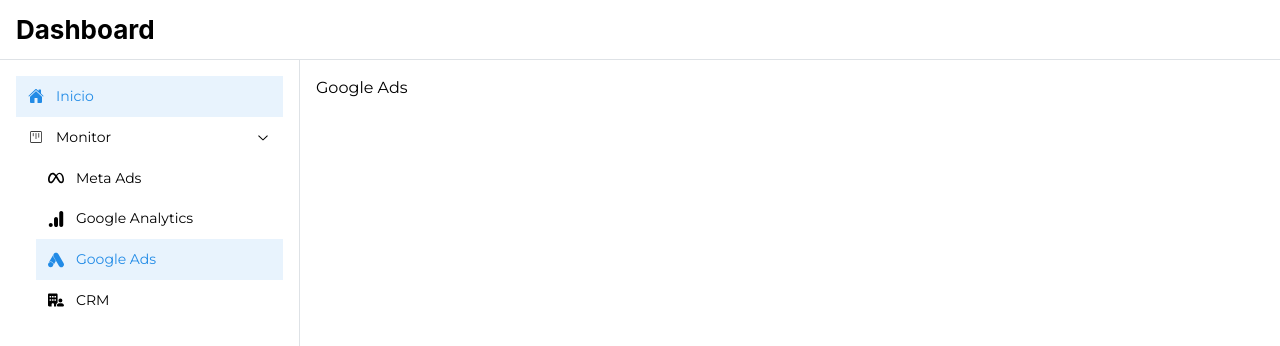
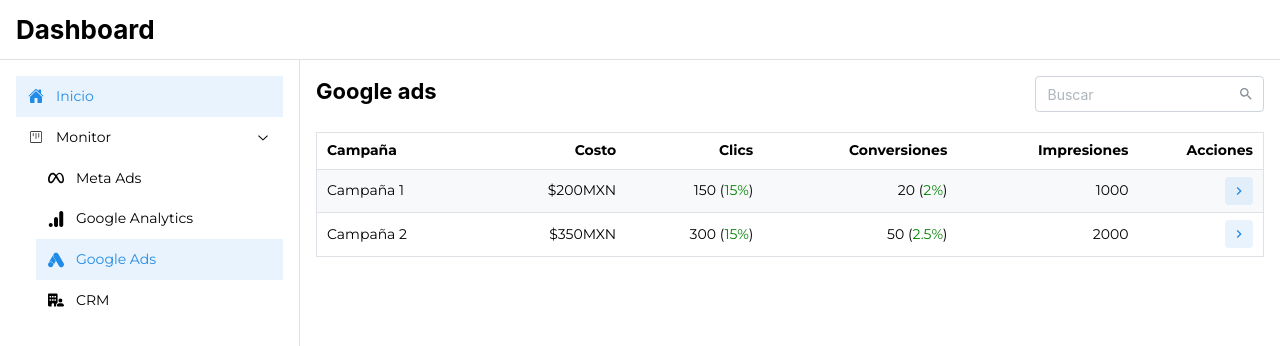
Before and after one commit to Kykal/believed-bread, a Next.js app: page /google-ads in a window 1280 px wide. Shown: the top 346 px of the page. Built offline with nearby package versions, Linux system fonts and the light colour scheme.

Commit message:
Google Ads
Site done

```diff
--- /dev/null
+++ b/app/(routes)/google-ads/_components/AdsTable.tsx
@@ -0,0 +1,75 @@
+//MATERIAL DESIGN
+//Components
+import { googleAdsData } from '@/app/_contants';
+import GoogleAd from '@/app/_types/GoogleAd';
+import {
+	Table,
+	TableTr,
+	TableTh,
+	TableTbody,
+	TableThead,
+	rem
+} from '@mantine/core';
+import TableRow from './TableRow';
+
+
+//Types
+type AdsTableProps = {
+	query?: string;
+};
+
+
+//Main component content
+const AdsTable = ({query}: AdsTableProps): JSX.Element => {
+
+	const display = {
+		base: 'none',
+		md: 'table-cell',
+	};
+
+	const tableHeader = (
+		<TableThead>
+			<TableTr>
+				<TableTh>Campaña</TableTh>
+				<TableTh display={display} style={{ textAlign: 'right' }} >Costo</TableTh>
+				<TableTh display={display} style={{ textAlign: 'right' }} >Clics</TableTh>
+				<TableTh display={display} style={{ textAlign: 'right' }} >Conversiones</TableTh>
+				<TableTh style={{ textAlign: 'right' }} >Impresiones</TableTh>
+				<TableTh style={{ textAlign: 'right' }} w={rem(125)} >Acciones</TableTh>
+			</TableTr>
+		</TableThead>
+	);
+
+	let parsedData: GoogleAd[] = [];
+
+	if( Boolean(query) ){
+		parsedData = googleAdsData.campañas.filter( (ad) => ad.nombre.toLocaleLowerCase().includes(query!.toLowerCase()) );
+	} else {
+		parsedData = googleAdsData.campañas;
+	}
+
+	const rows = parsedData.map( (item, index) => (
+		<TableRow
+			key={`google-ad-table-row-${item.nombre}-${index}`}
+			{...item}
+		/>
+	) );
+
+
+	//Main component render
+	return (
+		<Table
+			striped
+			highlightOnHover
+			withTableBorder
+		>
+			{tableHeader}
+			<TableTbody>
+				{rows}
+			</TableTbody>
+		</Table>
+	);
+};
+
+
+export default AdsTable; //Export main component
--- /dev/null
+++ b/app/(routes)/google-ads/_components/GoogleAdsHeader.tsx
@@ -0,0 +1,38 @@
+//MATERIAL DESIGN
+//Components
+import { Grid, GridCol, Title } from '@mantine/core';
+
+
+//Components
+import SearchBar from '../../_components/SearchBar';
+
+
+//Main component content
+const GoogleAdsHeader = (): JSX.Element => {
+	//Main component render
+	return (
+		<Grid gutter='xs' >
+			<GridCol
+				span={{
+					base: 12,
+					md: 9,
+				}}
+			>
+				<Title order={2} size='h3' >
+					Google ads
+				</Title>
+			</GridCol>
+			<GridCol
+				span={{
+					base: 12,
+					md: 3,
+				}}
+			>
+				<SearchBar />
+			</GridCol>
+		</Grid>
+	);
+};
+
+
+export default GoogleAdsHeader; //Export main component
--- /dev/null
+++ b/app/(routes)/google-ads/_components/TableRow.tsx
@@ -0,0 +1,61 @@
+import { Routes } from '@/app/_configurations/routes';
+
+
+//MATERIAL DESIGN
+//Components
+import {
+	ActionIcon,
+	NumberFormatter,
+	TableTd,
+	TableTr,
+	Tooltip,
+} from '@mantine/core';
+//Icons
+import { MdKeyboardArrowRight } from 'react-icons/md';
+
+
+//Types
+import type GoogleAd from '@/app/_types/GoogleAd';
+import Link from 'next/link';
+
+
+//Main component content
+const TableRow = (ad: GoogleAd): JSX.Element => {
+
+
+	//Main component render
+	return (
+		<TableTr>
+			<TableTd>{ad.nombre}</TableTd>
+			<TableTd align='right' >
+				<NumberFormatter
+					value={ad.costo}
+					prefix='$'
+					suffix='MXN'
+					decimalScale={2}
+				/>
+			</TableTd>
+			<TableTd align='right' >
+				{ad.clics} (<NumberFormatter value={(ad.clics*100)/ad.impresiones} suffix='%' decimalScale={2} style={{ color: 'green' }} />)
+			</TableTd>
+			<TableTd align='right' >
+				{ad.conversiones} (<NumberFormatter value={(ad.conversiones*100)/ad.impresiones} suffix='%' decimalScale={2} style={{ color: 'green' }} />)
+			</TableTd>
+			<TableTd align='right' >{ad.impresiones}</TableTd>
+			<TableTd align='right' >
+				<Tooltip label='Ver anuncio' withArrow >
+					<ActionIcon
+						variant='light'
+						component={Link}
+						href={`${Routes.googleAds}/${ad.nombre.replaceAll(' ', '_')}`}
+					>
+						<MdKeyboardArrowRight />
+					</ActionIcon>
+				</Tooltip>
+			</TableTd>
+		</TableTr>
+	);
+};
+
+
+export default TableRow; //Export main component
--- a/app/(routes)/google-ads/page.tsx
+++ b/app/(routes)/google-ads/page.tsx
@@ -1,9 +1,23 @@
+//Components
+import AdsTable from './_components/AdsTable';
+import GoogleAdsHeader from './_components/GoogleAdsHeader';
+
+
+//Types
+type PageProps = {
+	searchParams: {
+		query?: string;
+	}
+};
+
+
 //Main component content
-const Page = (): JSX.Element => {
+const Page = ({searchParams: { query }}: PageProps): JSX.Element => {
 	//Main component render
 	return (
 		<>
-			Google Ads
+			<GoogleAdsHeader />
+			<AdsTable query={query} />
 		</>
 	);
 };
--- a/app/(routes)/meta-ads/_components/AdsTable.tsx
+++ b/app/(routes)/meta-ads/_components/AdsTable.tsx
@@ -54,7 +54,7 @@
 
 	const rows = parsedData.map( (item, index) => (
 		<TableRow
-			key={`table-row-${item.nombre}-${index}`}
+			key={`meta-ad-table-row-${item.nombre}-${index}`}
 			ad={item}
 		/>
 	) );
--- /dev/null
+++ b/app/_types/GoogleAd.ts
@@ -0,0 +1,10 @@
+type GoogleAd = {
+	nombre: string;
+	impresiones: number;
+	clics: number;
+	conversiones: number;
+	costo: number;
+};
+
+
+export default GoogleAd;
```
